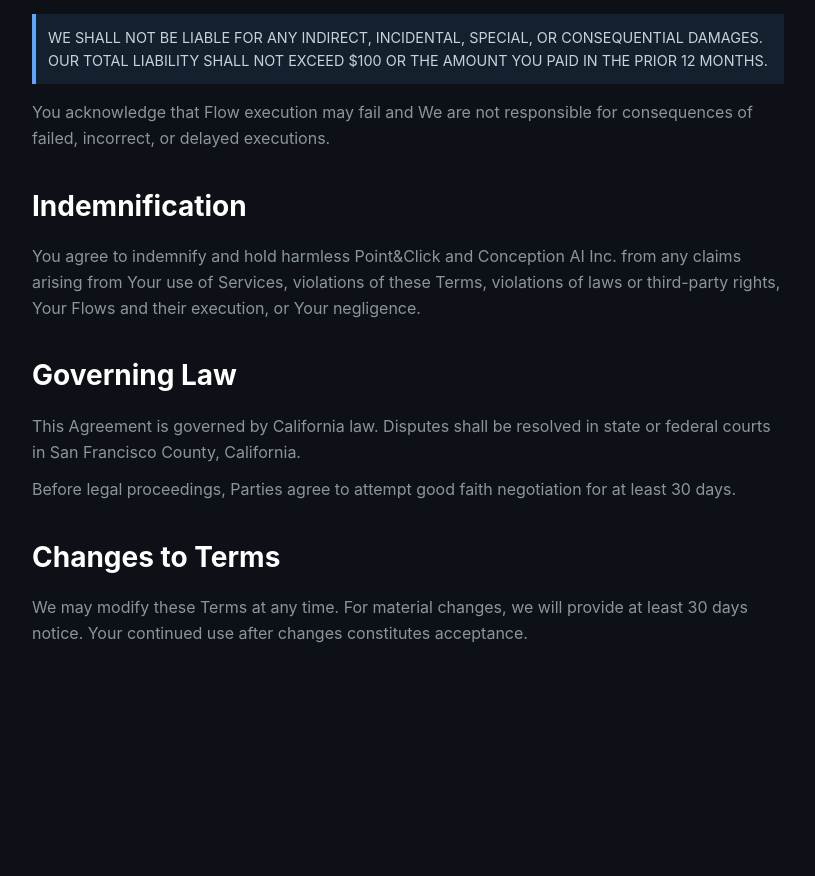
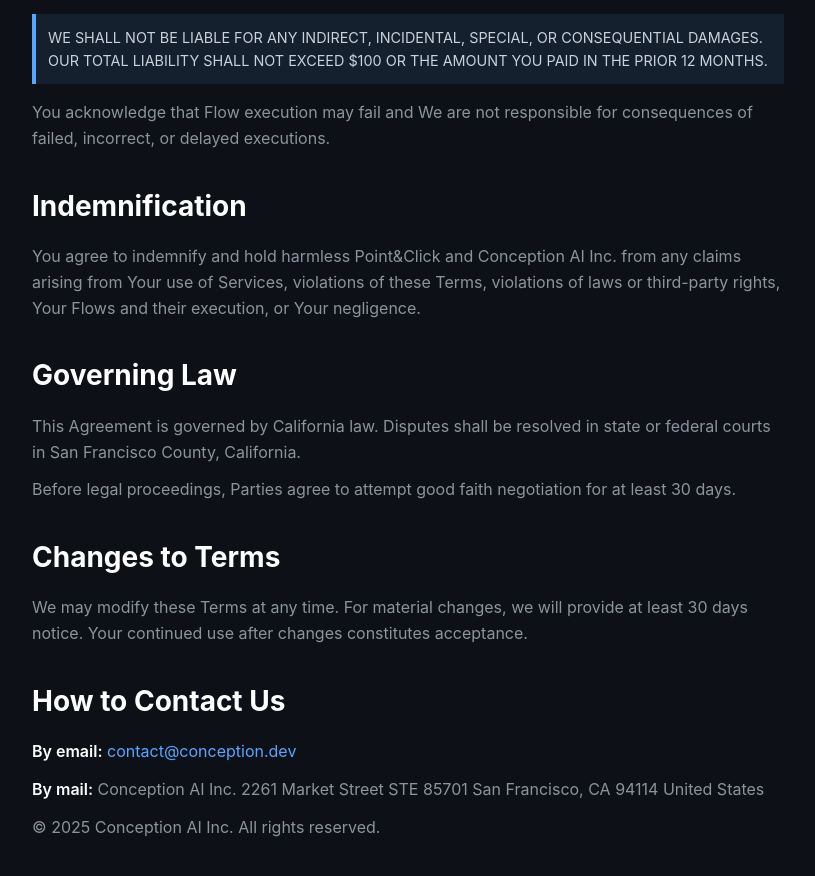
Before and after one commit to conception-ai/website-conception.dev, a Jekyll site: the page built from terms-of-service.md, in a window 1280 px wide and 900 px high, scrolled down 2976 px. Shown: the top 876 px of the window, without its empty margins (232-1047 px from the left). Built offline with Jekyll 4.4.1, drawn with Linux system fonts in a browser that asks for light colours; before the commit the page ends 3683 px from its top, so only the background shows below that.

Commit message:
Add back contact section and copyright to legal pages
- Restore "How to Contact Us" section with email and mailing address
- Add copyright notice to both pages
- Keep minimal footer with only essential contact information

🤖 Generated with [Claude Code](https://claude.com/claude-code)

Co-Authored-By: Claude <noreply@anthropic.com>

```diff
--- a/terms-of-service.md
+++ b/terms-of-service.md
@@ -108,3 +108,15 @@ Before legal proceedings, Parties agree to attempt good faith negotiation for at
 ## Changes to Terms
 
 We may modify these Terms at any time. For material changes, we will provide at least 30 days notice. Your continued use after changes constitutes acceptance.
+
+## How to Contact Us
+
+**By email:** [contact@conception.dev](mailto:contact@conception.dev)
+
+**By mail:**
+Conception AI Inc.
+2261 Market Street STE 85701
+San Francisco, CA 94114
+United States
+
+© 2025 Conception AI Inc. All rights reserved.
```
Also changed, not shown: privacy-policy.md (+12 -0 lines).
